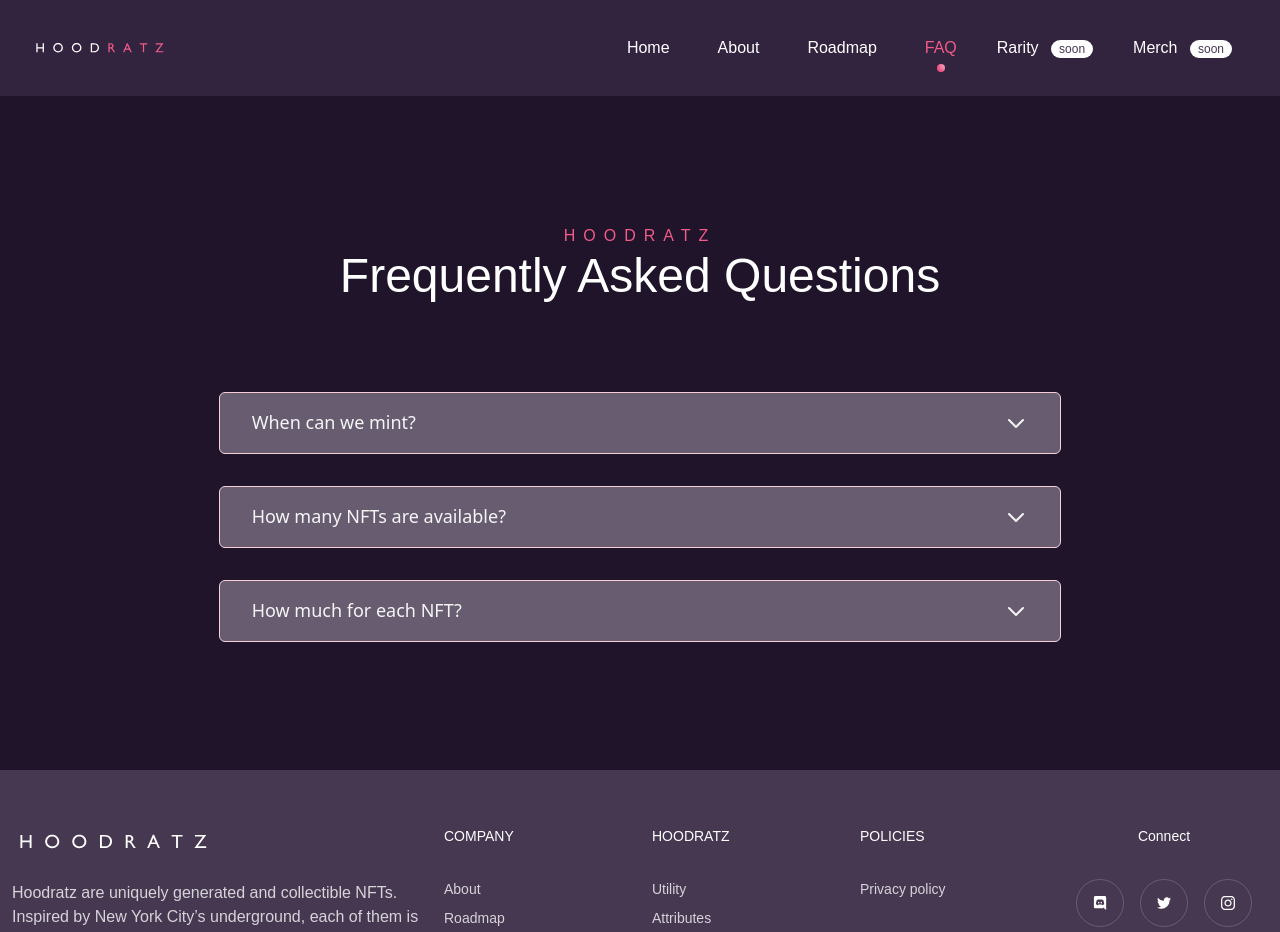
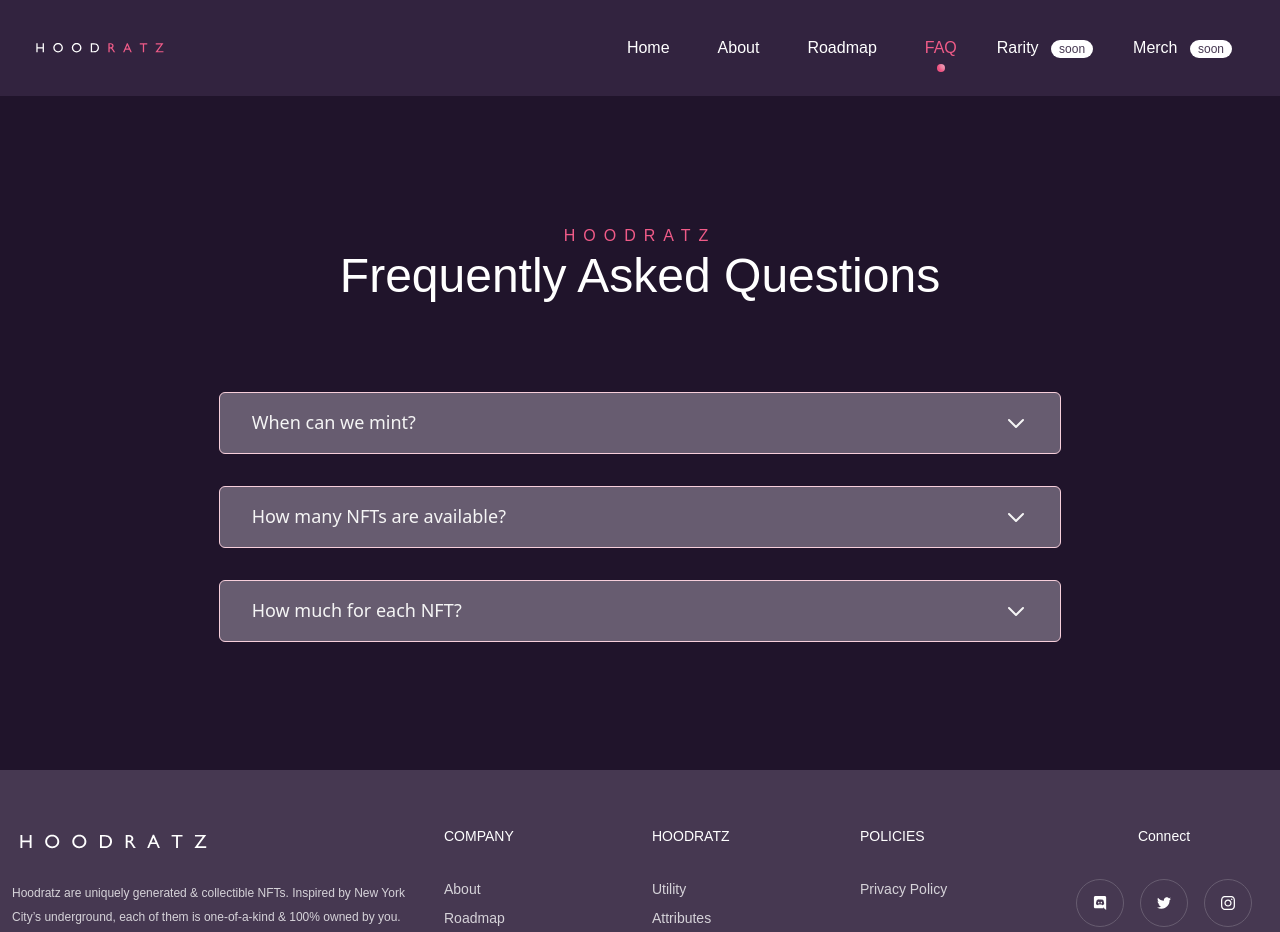
Before and after one commit to meemalabs/hoodratz.io, a Vue app: page /faq in a window 1280 px wide. Shown: the top 932 px of the page. Built offline with nearby package versions, Linux system fonts and the light colour scheme; a web font is replaced by a local one.

Commit message:
chore: wip

```diff
--- a/index.html
+++ b/index.html
@@ -10,7 +10,7 @@
     <meta name="title" content="Hoodratz" />
     <meta
       name="description"
-      content="Hoodratz are uniquely generated and collectible NFTs. Inspired by New York City’s underground, each of them is one-of-a-kind and 100% owned by you."
+      content="Hoodratz are uniquely generated & collectible NFTs. Inspired by New York City’s underground, each of them is one-of-a-kind & 100% owned by you."
     />
 
     <!-- Open Graph / Facebook -->
@@ -22,11 +22,11 @@
     />
     <meta
       property="og:description"
-      content="Hoodratz are uniquely generated and collectible NFTs. Inspired by New York City’s underground, each of them is one-of-a-kind and 100% owned by you."
+      content="Hoodratz are uniquely generated & collectible NFTs. Inspired by New York City’s underground, each of them is one-of-a-kind & 100% owned by you."
     />
     <meta
       property="og:image"
-      content="https://www.hoodratz.io/images/shareable.png"
+      content="https://www.hoodratz.io/images/social-card.png"
     />
 
     <!-- Twitter -->
@@ -38,11 +38,11 @@
     />
     <meta
       property="twitter:description"
-      content="Hoodratz are uniquely generated and collectible NFTs. Inspired by New York City’s underground, each of them is one-of-a-kind and 100% owned by you."
+      content="Hoodratz are uniquely generated & collectible NFTs. Inspired by New York City’s underground, each of them is one-of-a-kind & 100% owned by you."
     />
     <meta
       property="twitter:image"
-      content="https://www.hoodratz.io/images/shareable.png"
+      content="https://www.hoodratz.io/images/social-card.png"
     />
 
     <link
--- a/src/components/AppFooter.vue
+++ b/src/components/AppFooter.vue
@@ -73,12 +73,10 @@
               <img src="/images/logo-light.svg" alt="Hoodratz" />
             </router-link>
           </div>
-          <p
-            class="my-4 text-sm leading-6 text-center  md:text-left md:text-xs lg:text-base"
-          >
-            Hoodratz are uniquely generated and collectible NFTs. Inspired by
-            New York City’s underground, each of them is one-of-a-kind and 100%
-            owned by you.
+          <p class="my-4 text-sm leading-6 text-center md:text-left md:text-xs">
+            Hoodratz are uniquely generated & collectible NFTs. Inspired by New
+            York City’s underground, each of them is one-of-a-kind & 100% owned
+            by you.
           </p>
           <div class="flex justify-center mb-4 md:hidden">
             <ul class="flex">
@@ -171,7 +169,7 @@
                   <router-link
                     class="px-2 transition duration-150 ease-in-out rounded-md  hover:text-white focus:outline-none focus:bg-pink-custom-2"
                     to="/privacy-policy"
-                    >Privacy policy</router-link
+                    >Privacy Policy</router-link
                   >
                 </li>
               </ul>
--- a/src/views/Home.vue
+++ b/src/views/Home.vue
@@ -130,7 +130,7 @@ import AppFooter from "@/components/AppFooter.vue";
               Hoodratz are uniquely generated &amp; collectible digital art
               pieces (NFTs).
               <br />Inspired by the global New York City NFT hub, each of these
-              rats is <br />one-of-a-kind and 100% owned by you.
+              rats is <br />one-of-a-kind & 100% owned by you.
             </p>
           </div>
           <div class="flex mt-24">
@@ -225,7 +225,7 @@ import AppFooter from "@/components/AppFooter.vue";
         </h1>
         <p class="mt-5 text-gray-4 font-sora text-body-2">
           Hoodratz are uniquely generated and collectible NFTs. <br />Inspired
-          by New York City’s underground, each of them is one-of-a-kind and 100%
+          by New York City’s underground, each of them is one-of-a-kind & 100%
           owned by you.
         </p>
       </div>
```
Also changed, not shown: public/images/shareable.png (deleted), 1 other file (tests, documents, lock files or other folders).
